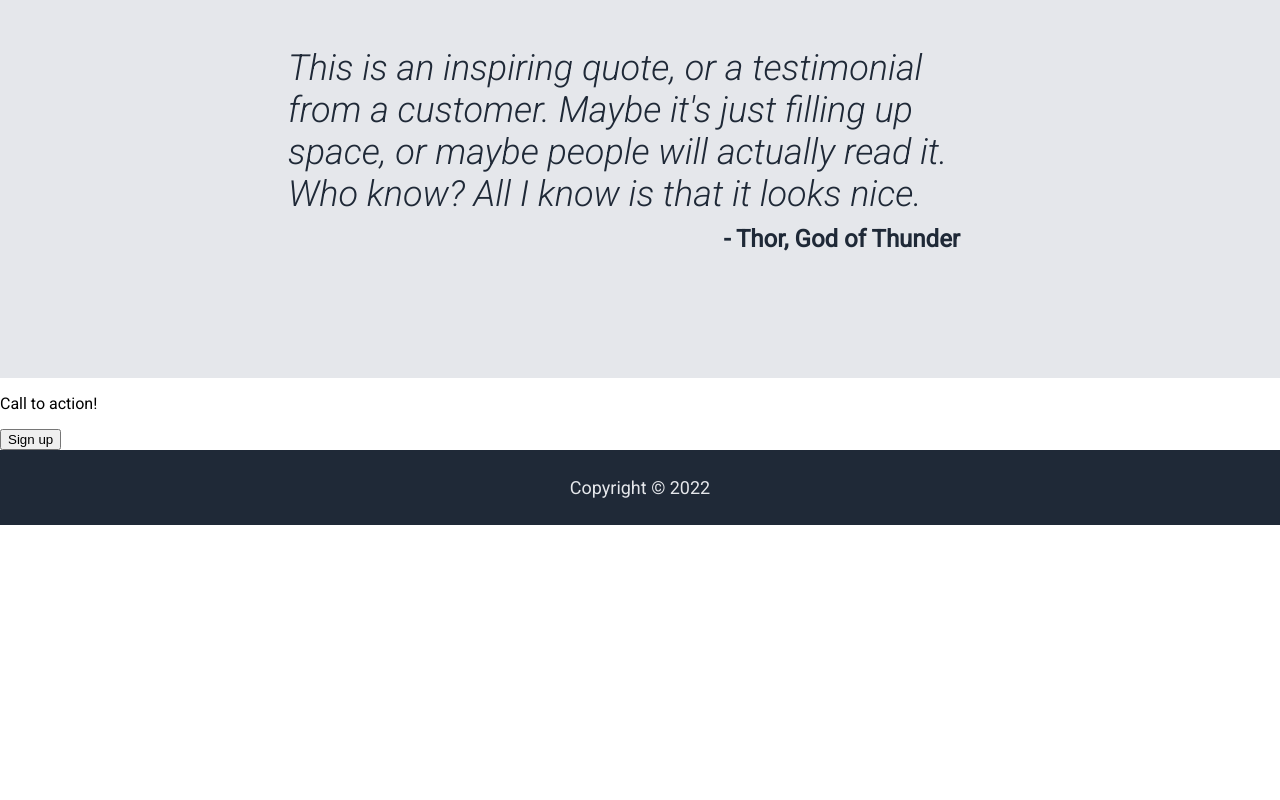
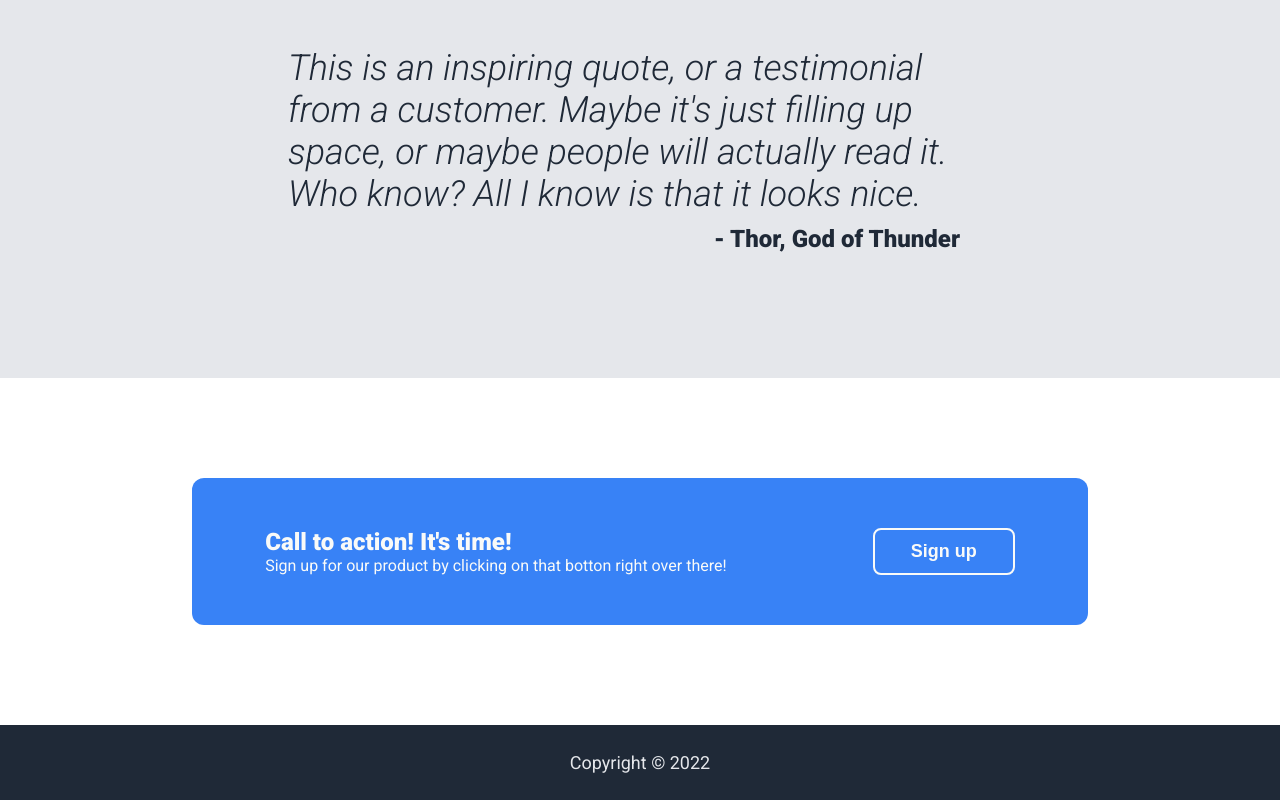
Before and after one commit to alulic84/landing-page-template, a plain HTML site: page index.html in a window 1280 px wide. Shown: the part 1046-1846 px from the top of the page. Before the commit the page ends 1571 px from the top, so only its background shows below. Drawn offline with Linux system fonts and the light colour scheme.

Commit message:
Add styles to call to action section

```diff
--- a/index.html
+++ b/index.html
@@ -6,7 +6,7 @@
   <meta name="viewport" content="width=device-width, initial-scale=1.0">
   <link rel="stylesheet" href="./styles.css">
   <link href="https://fonts.googleapis.com/css2?family=Roboto&display=swap" rel="stylesheet">
-  <link href="https://fonts.googleapis.com/css2?family=Roboto:ital,wght@1,300&display=swap" rel="stylesheet">
+  <link href="https://fonts.googleapis.com/css2?family=Roboto:ital,wght@0,900;1,300&display=swap" rel="stylesheet">
   <title>Landing Page</title>
 </head>
 <body>
@@ -60,9 +60,14 @@
         filling up space, or maybe people will actually read it. Who know? All I know is that it looks nice.</p>
       <p class="quote-author">- Thor, God of Thunder</p>
     </section>
-    <section>
-      <p>Call to action!</p>
-      <button>Sign up</button>
+    <section class="action-section">
+      <div class="action-container">
+        <div class="call-to-action">
+          <h2>Call to action! It's time!</h2>
+          <p>Sign up for our product by clicking on that botton right over there!</p>
+        </div>
+        <button class="sign-up-button">Sign up</button>
+      </div>
     </section>
   </main>
   <footer>
--- a/styles.css
+++ b/styles.css
@@ -132,7 +132,7 @@ footer p {
 
 .image-subtext {
   text-align: center;
-  color: #707070;
+  color: #1F2937;
 }
 
 .quote-section {
@@ -160,3 +160,28 @@ footer p {
   font-weight: bold;
   text-align: right;
 }
+
+.action-section {
+  display: flex;
+  justify-content: center;
+  align-items: center;
+  padding: 100px 0;
+}
+
+.action-container {
+  display: flex;
+  justify-content: space-around;
+  width: 70%;
+  padding: 50px 0;
+  background-color: #3882F6;
+  color: #F9FAF8;
+  border-radius: 12px;
+}
+
+.action-container h2, p {
+  margin: 0;
+}
+
+.action-container button {
+  border: 2px solid #F9FAF8;
+}
```
